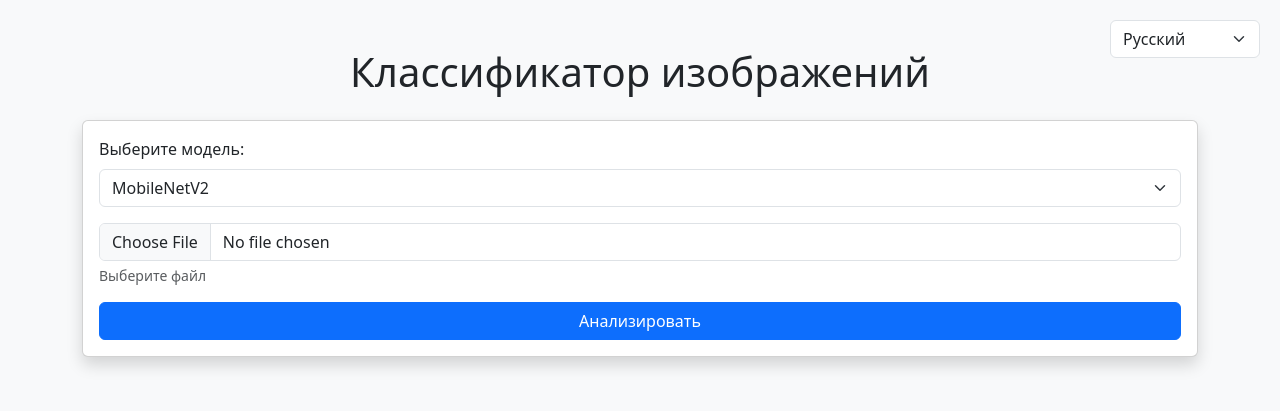
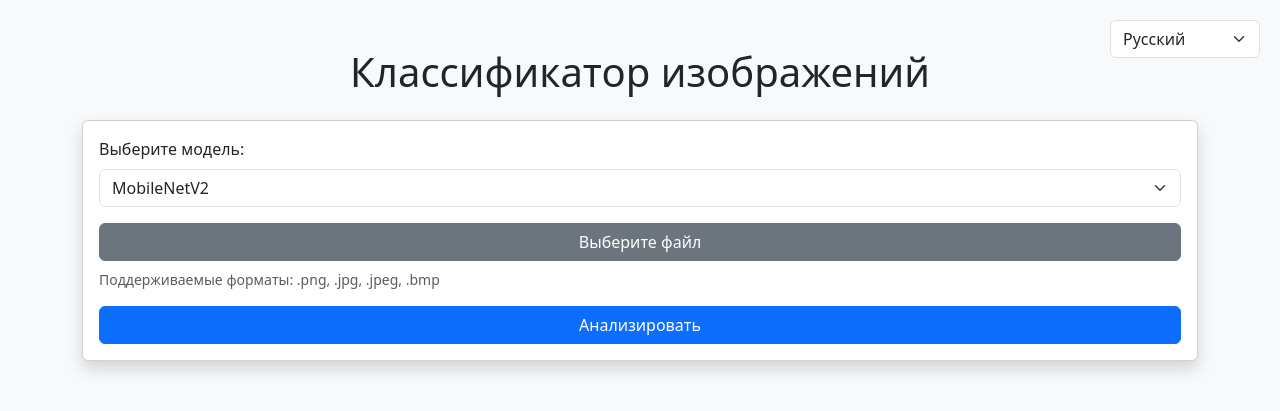
Before and after one commit to KelBro/Pacific_Project_School_CNN, a Flask app: page / in a window 1280 px wide. Shown: the top 411 px of the page. Run offline with Flask 3, Linux system fonts and the light colour scheme.

Commit message:
complete full translate on english CNN version 1.3

```diff
--- a/templates/index.html
+++ b/templates/index.html
@@ -14,6 +14,8 @@
 </head>
 <body class="bg-light">
     <div class="container py-5">
+        <div id="fileSelectedText" class="d-none">{{ tr.file_selected }}</div>
+
         <div class="language-switcher">
             <select class="form-select" onchange="window.location.href = `?lang=${this.value}`">
                 <option value="ru" {% if session.get('lang', 'ru') == 'ru' %}selected{% endif %}>Русский</option>
@@ -36,8 +38,12 @@
                     </div>
 
                     <div class="mb-3">
-                        <input type="file" name="file" class="form-control" accept=".png,.jpg,.jpeg,.bmp" required>
-                        <div class="form-text">{{ tr.choose_file }}</div>
+                        <input type="file" name="file" id="fileInput" class="d-none" accept=".png,.jpg,.jpeg,.bmp" required>
+                        <label for="fileInput" class="btn btn-secondary w-100">
+                            {{ tr.choose_file }}
+                        </label>
+                        <div id="fileNameDisplay" class="form-text mt-2"></div>
+                        <div class="form-text">{{ tr.choose_file_hint }}</div>
                     </div>
 
                     <button type="submit" class="btn btn-primary w-100">{{ tr.analyze }}</button>
@@ -86,6 +92,18 @@
     </div>
 
     <script>
+        document.getElementById('fileInput').addEventListener('change', function(event) {
+            const fileNameDisplay = document.getElementById('fileNameDisplay');
+            const file = event.target.files[0];
+            const fileSelectedText = document.getElementById('fileSelectedText').textContent;
+
+            if (file) {
+                fileNameDisplay.textContent = `${fileSelectedText} ${file.name}`;
+            } else {
+                fileNameDisplay.textContent = '';
+            }
+        });
+
         function saveResults() {
             const data = `{{ tr.results|format(model=model) }}\n
                 {% for label, prob in predictions %}
--- a/translate.json
+++ b/translate.json
@@ -10,10 +10,12 @@
         "error_file_too_big": "File too large (max 16MB)",
         "error_processing": "Image processing error",
         "error_low_confidence": "Low recognition confidence",
-        "results": "Results ({model}):",
+        "results": "Results:",
         "save_results": "Save results",
         "language": "Language",
-        "internal_error": "Internal server error"
+        "internal_error": "Internal server error",
+        "choose_file_hint": "Supported formats: .png, .jpg, .jpeg, .bmp",
+        "file_selected": "Selected file:"
     },
     "ru": {
         "title": "Классификатор изображений",
@@ -26,9 +28,11 @@
         "error_file_too_big": "Файл слишком большой (макс. 16MB)",
         "error_processing": "Ошибка обработки изображения",
         "error_low_confidence": "Низкая уверенность распознавания",
-        "results": "Результаты ({model}):",
+        "results": "Результаты:",
         "save_results": "Сохранить результаты",
         "language": "Язык",
-        "internal_error": "Внутренняя ошибка сервера"
+        "internal_error": "Внутренняя ошибка сервера",
+        "choose_file_hint": "Поддерживаемые форматы: .png, .jpg, .jpeg, .bmp",
+        "file_selected": "Выбран файл:"
     }
 }
```
